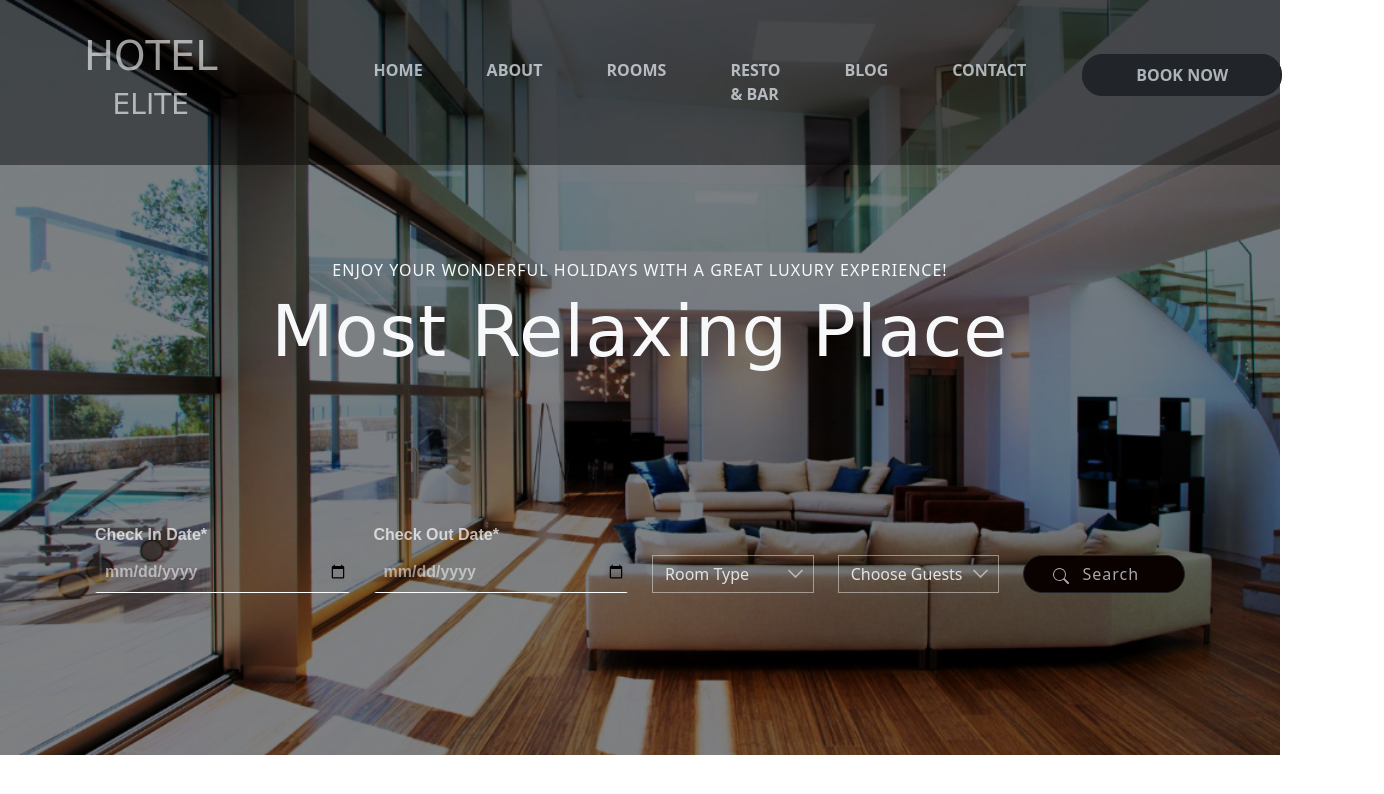
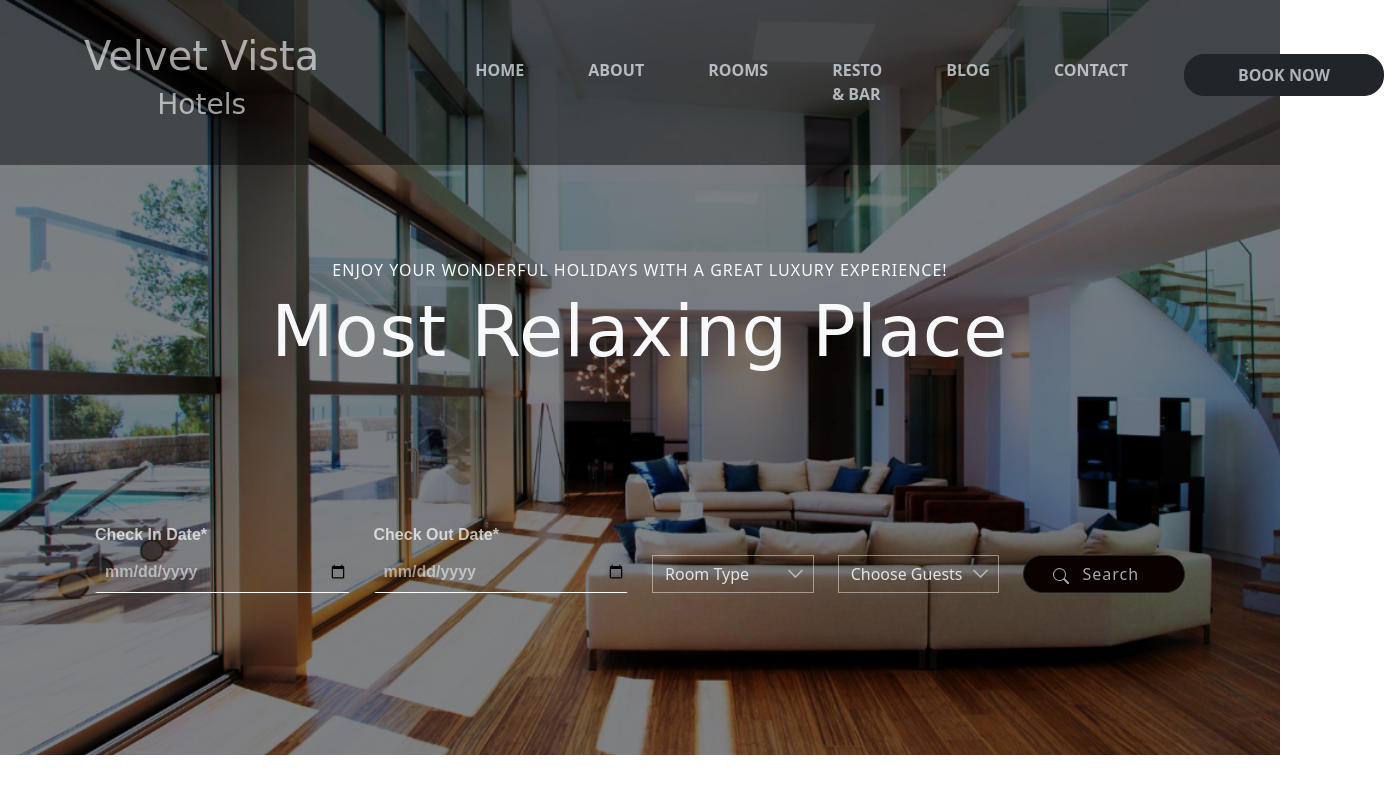
Before and after one commit to BhoomikaChouhan/HotelWebsite, a plain HTML site: page html/index.html in a window 1280 px wide. Shown: the whole page, 1384 px wide, since content can reach past the window. Drawn offline with nearby package versions, Linux system fonts and the light colour scheme.

Commit message:
Update index.html

```diff
--- a/html/index.html
+++ b/html/index.html
@@ -4,7 +4,7 @@
     <meta charset="UTF-8">
     <meta http-equiv="X-UA-Compatible" content="IE=edge">
     <meta name="viewport" content="width=device-width, initial-scale=1.0">
-    <title>Document</title>
+    <title>Velvet Vista Hotels</title>
 
     <link href="https://cdn.jsdelivr.net/npm/bootstrap@5.2.3/dist/css/bootstrap.min.css" rel="stylesheet" integrity="sha384-rbsA2VBKQhggwzxH7pPCaAqO46MgnOM80zW1RWuH61DGLwZJEdK2Kadq2F9CUG65" crossorigin="anonymous">
 <link rel="stylesheet" href="../css/index.css">
@@ -37,8 +37,8 @@
     <div class="container-fluid">
       <div id="logo" class="pt-4 ms-lg-5 ps-lg-4">
         <a class="navbar-brand" href="../html/index.html">
-          <h1>HOTEL</h1>
-          <h3>ELITE</h3>
+          <h1>Velvet Vista</h1>
+          <h3>Hotels</h3>
         </a>
       </div>
       <button class="navbar-toggler" type="button" data-bs-toggle="collapse" data-bs-target="#navbarSupportedContent" aria-controls="navbarSupportedContent" aria-expanded="false" aria-label="Toggle navigation">
```
